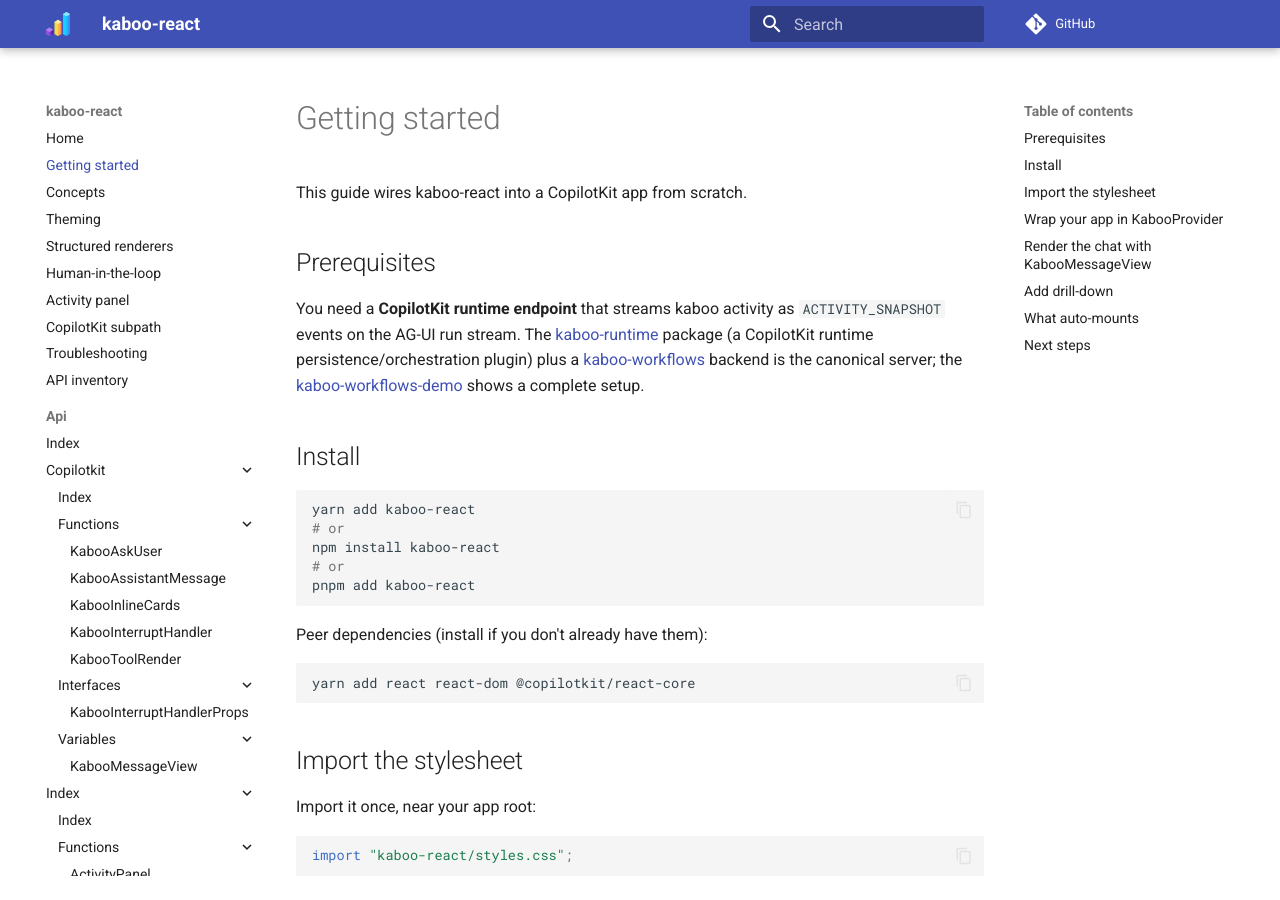
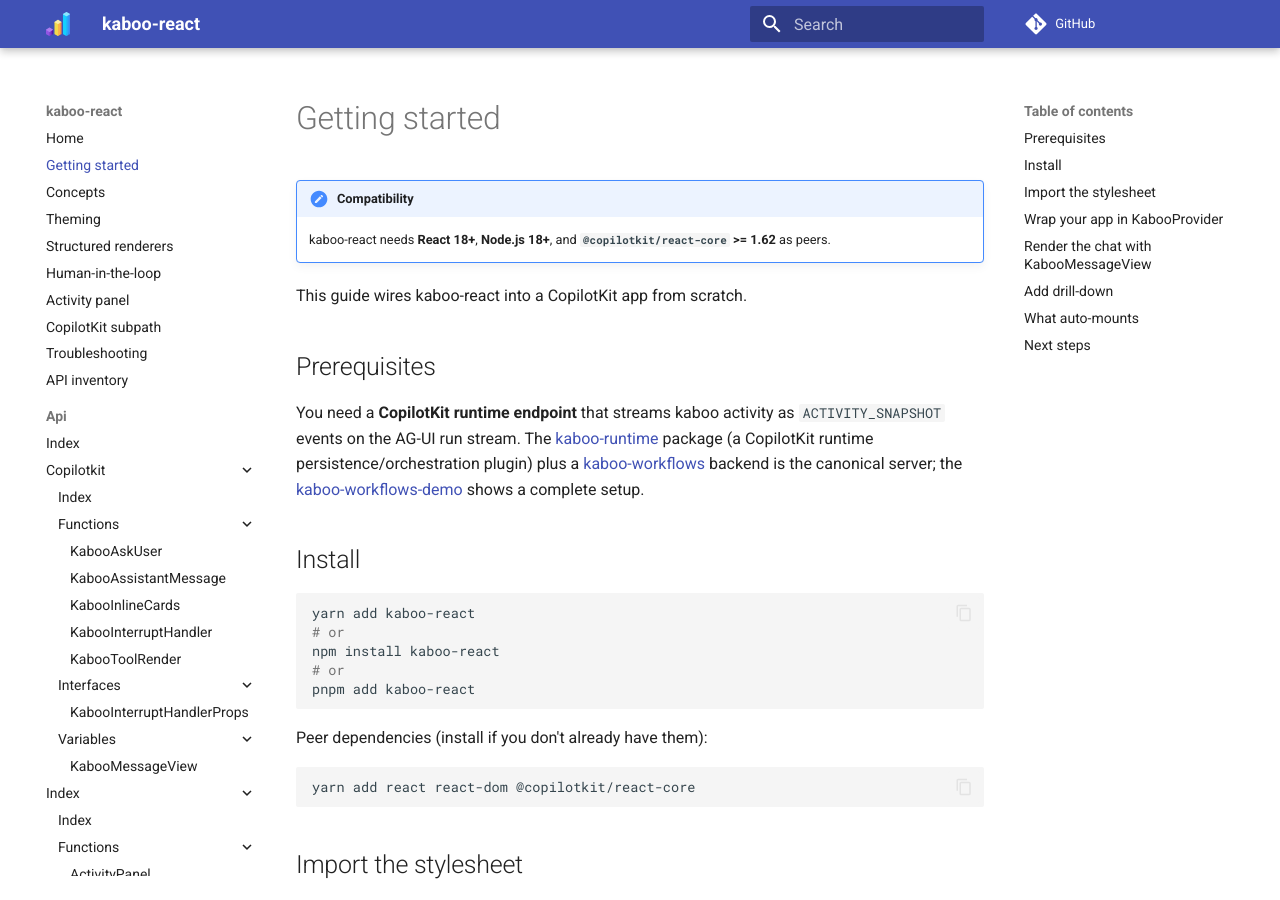
Before and after one commit to gl-pgege/kaboo-react, an MkDocs documentation site: the page built from docs/getting-started.md, in a window 1280 px wide and 900 px high. Built offline with MkDocs 1.6.1 and Material for MkDocs 9.7.7, drawn with Linux system fonts in a browser that asks for light colours; comment, search, counter and statistics services are not loaded.

Commit message:
docs: add compatibility note to getting started

```diff
--- a/docs/getting-started.md
+++ b/docs/getting-started.md
@@ -1,4 +1,8 @@
 # Getting started
+
+!!! note "Compatibility"
+    kaboo-react needs **React 18+**, **Node.js 18+**, and
+    **`@copilotkit/react-core` >= 1.62** as peers.
 
 This guide wires kaboo-react into a CopilotKit app from scratch.
 
```
